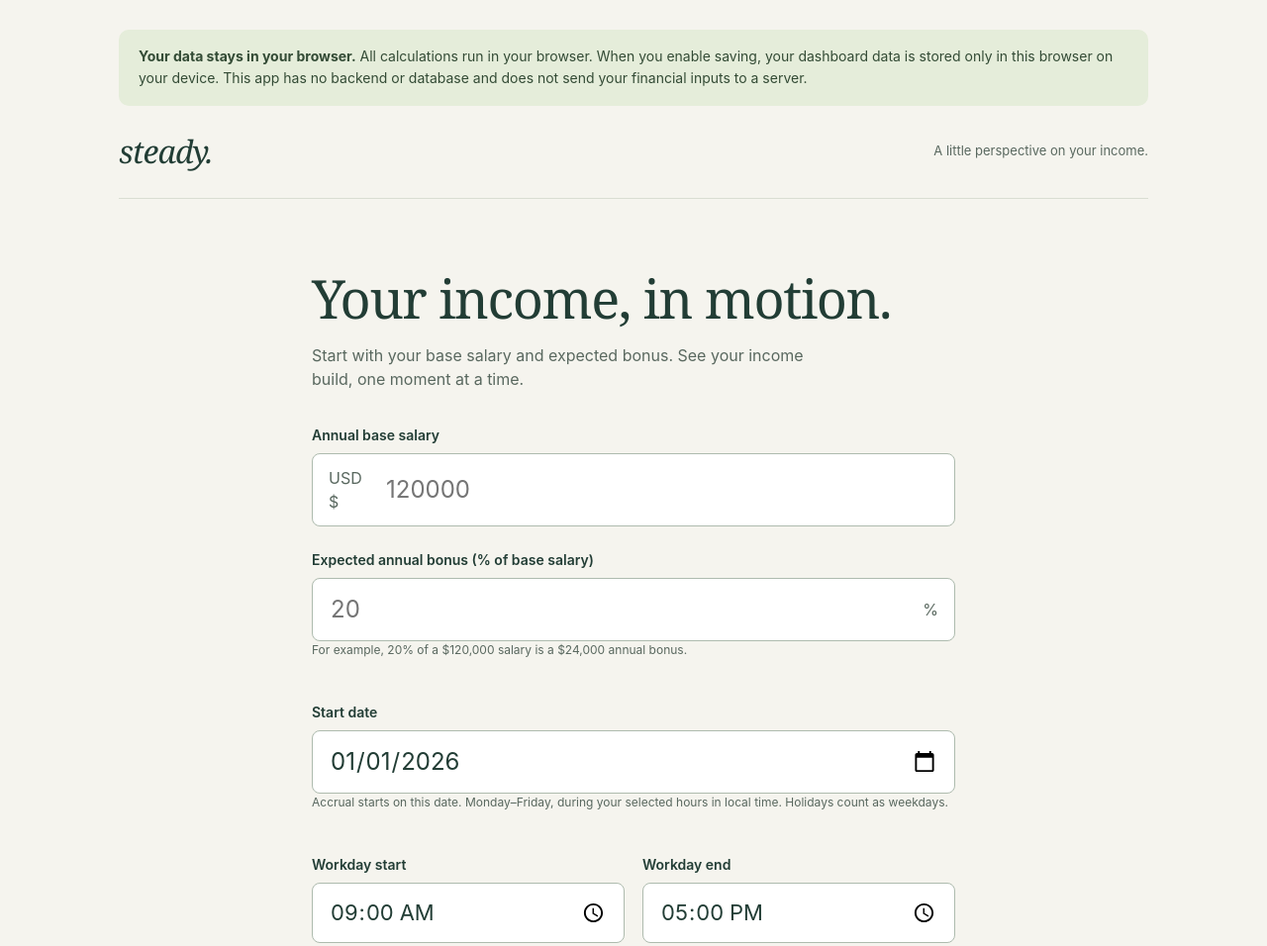
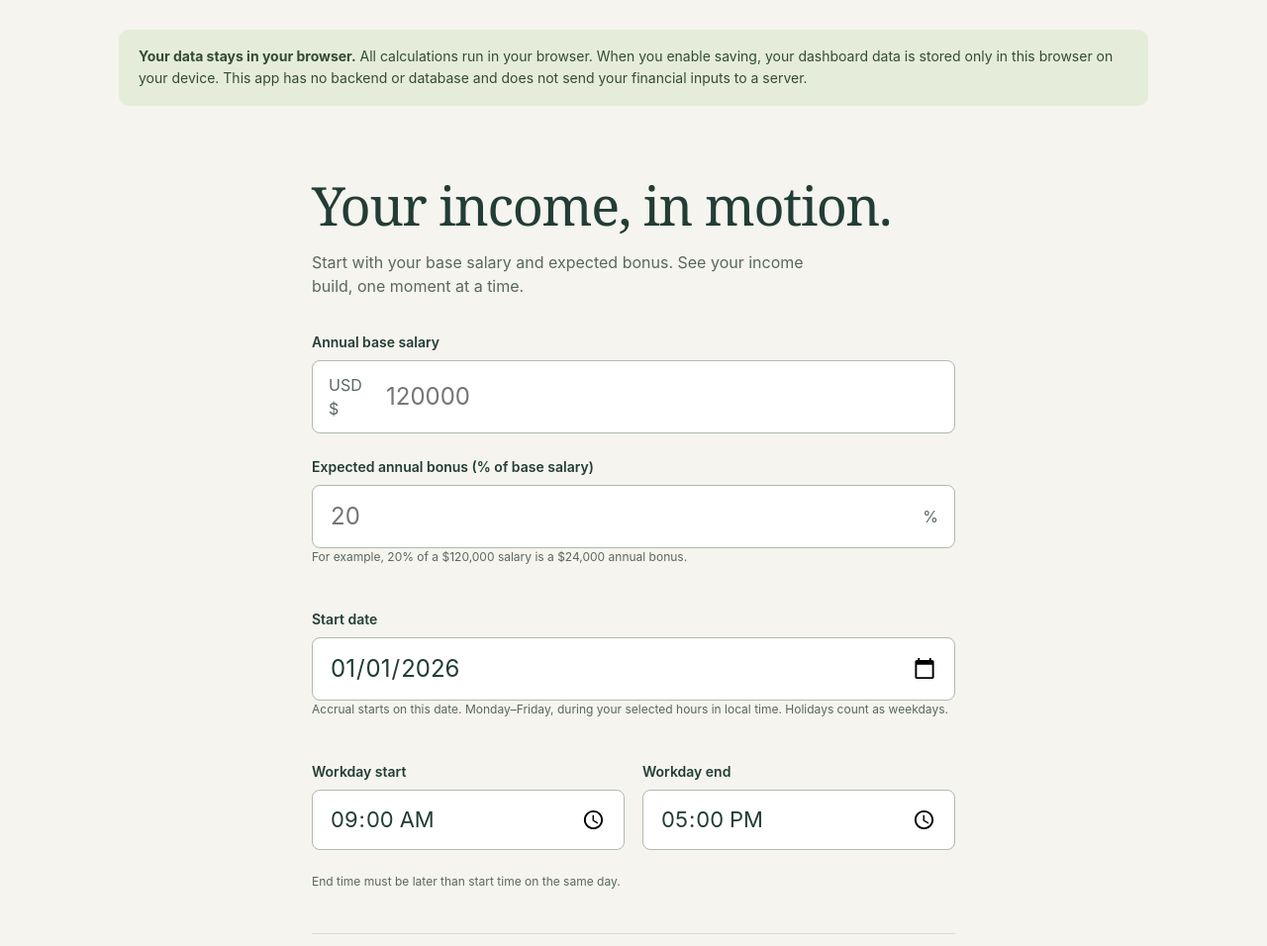
Before and after one commit to qluo/personal-dashboard, a website: page index.html in a window 1280 px wide. Shown: the top 956 px of the page at 99% size. Drawn offline with Linux system fonts and the light colour scheme.

Commit message:
Remove brand header and tagline

```diff
--- a/index.html
+++ b/index.html
@@ -7,7 +7,6 @@
 </head>
 <body><main class="shell">
 <aside class="privacy-notice" aria-label="Privacy notice"><strong>Your data stays in your browser.</strong> All calculations run in your browser. When you enable saving, your dashboard data is stored only in this browser on your device. This app has no backend or database and does not send your financial inputs to a server.</aside>
-<header><div class="brand">steady.</div><div class="header-note">A little perspective on your income.</div></header>
 <section id="setup" class="intro">
 <h1>Your income, in motion.</h1><p>Start with your base salary and expected bonus. See your income build, one moment at a time.</p>
 <form id="income-form">
```
